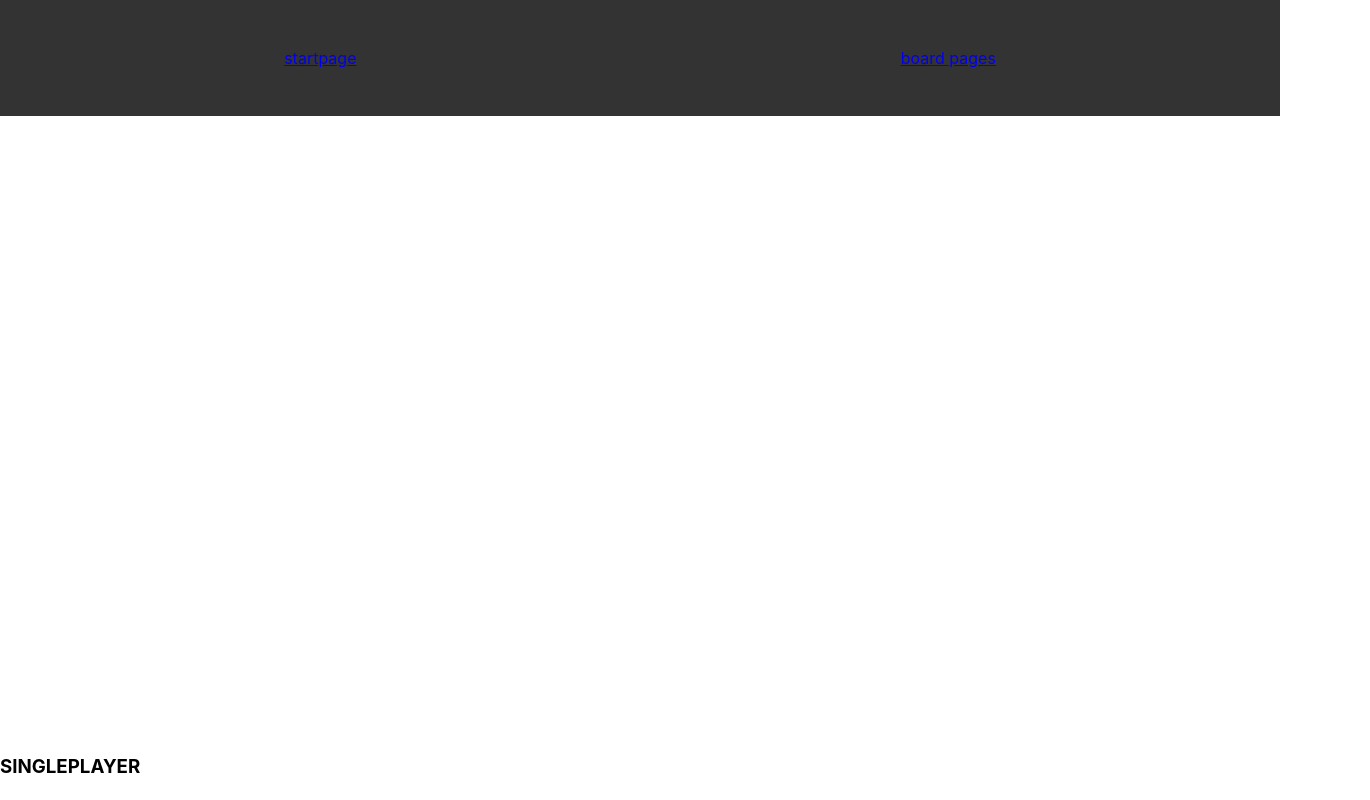
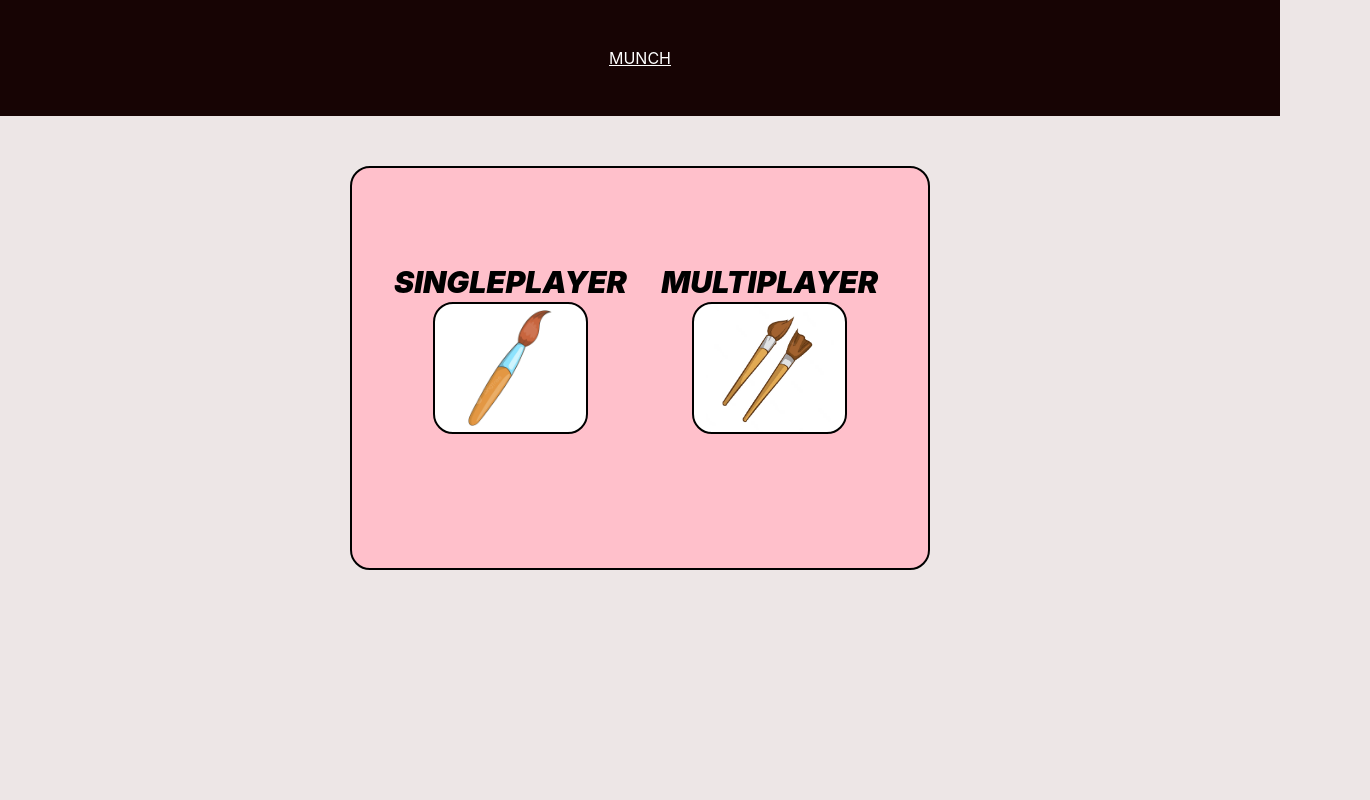
Before and after one commit to ahadius/AgileMunchSmidig, a React (Create React App) app in the folder frontend/: page / in a window 1280 px wide. Shown: the top 800 px of the page, 1370 px wide, since content can reach past the window. Built offline with nearby package versions, Linux system fonts and the light colour scheme.

Commit message:
fixed css

```diff
--- a/frontend/src/App.css
+++ b/frontend/src/App.css
@@ -4,17 +4,18 @@
     font-weight: 700;
     src: url(munch.woff2) format("woff2")
 }
-
+.Munch {
+    color: white;
+}
 body {
-    background-color: white;
+    background-color: rgb(237, 230, 230);
+    /*Biston*/
 }
 
 .whiteBox {
     background: white;
     margin: auto;
-    width: 1350px;
-    height: 600px;
-    padding: 10px;
+    margin-top: 50px;
 }
 
 .munch-logo {
@@ -47,7 +48,7 @@ body {
     align-items: center;
     justify-content: space-around;
     padding: 0.5em .75em;
-    background-color: #333333;
+    background-color: #170404;
     min-height: 100px;
 }
 
--- a/frontend/src/StartPage/startpage.css
+++ b/frontend/src/StartPage/startpage.css
@@ -1,15 +1,6 @@
 .Main {
     text-align: center;
-    margin-top: 30%;
-
-    display: flex;
-      justify-content: center;
-
-      align-items: center;
       height: 100vh;
-      margin: 0;
-
-
 
   }
   .container{
@@ -232,24 +223,22 @@
     font-size: 20px;
     color: white;
     text-align: center;
-    margin-top:30%;
+    margin-top:10%;
     border-color: black;
     border-style: solid;
 
   }
   .selectedGameMode {
     position: absolute;
-    background: white;
+    background: rgb(236, 228, 228);
     border-radius: 10px;
     color: black;
     padding: 50px;
     text-align: center;
     width: 10%;
-    height: 30%;
     font-size: 16px;
-    margin: auto;
     margin-right: 62%;
-    margin-bottom: 0%;
+    margin-bottom: 10%;
   }
 
   .back-button {
--- a/frontend/src/StartPage/startpage.js
+++ b/frontend/src/StartPage/startpage.js
@@ -1,7 +1,6 @@
 import React, { useState } from 'react';
 import { useNavigate } from 'react-router-dom';
-
-import '../App.css';
+import './startpage.css';
 function StartingPage() {
 	const navigate = useNavigate();
 	const [clicked, setClicked] = useState(false);
--- a/frontend/src/navbar/navbar.js
+++ b/frontend/src/navbar/navbar.js
@@ -1,14 +1,17 @@
 import React from 'react';
 import DrawingArea from '../BoardAssets/board.js';
 import { Link } from 'react-router-dom';
+import '../App.css';
 
 const Navbar = () => {
 	return (
 		<div>
 			<div className="App">
 				<div className="nav-container">
-					<Link to="/">startpage</Link>
-					<Link to="./board">board pages</Link>
+					<Link to="/" className="Munch">
+						MUNCH
+						<Link to="./board"></Link>
+					</Link>
 				</div>
 
 				<div className="whiteBox"></div>
```
